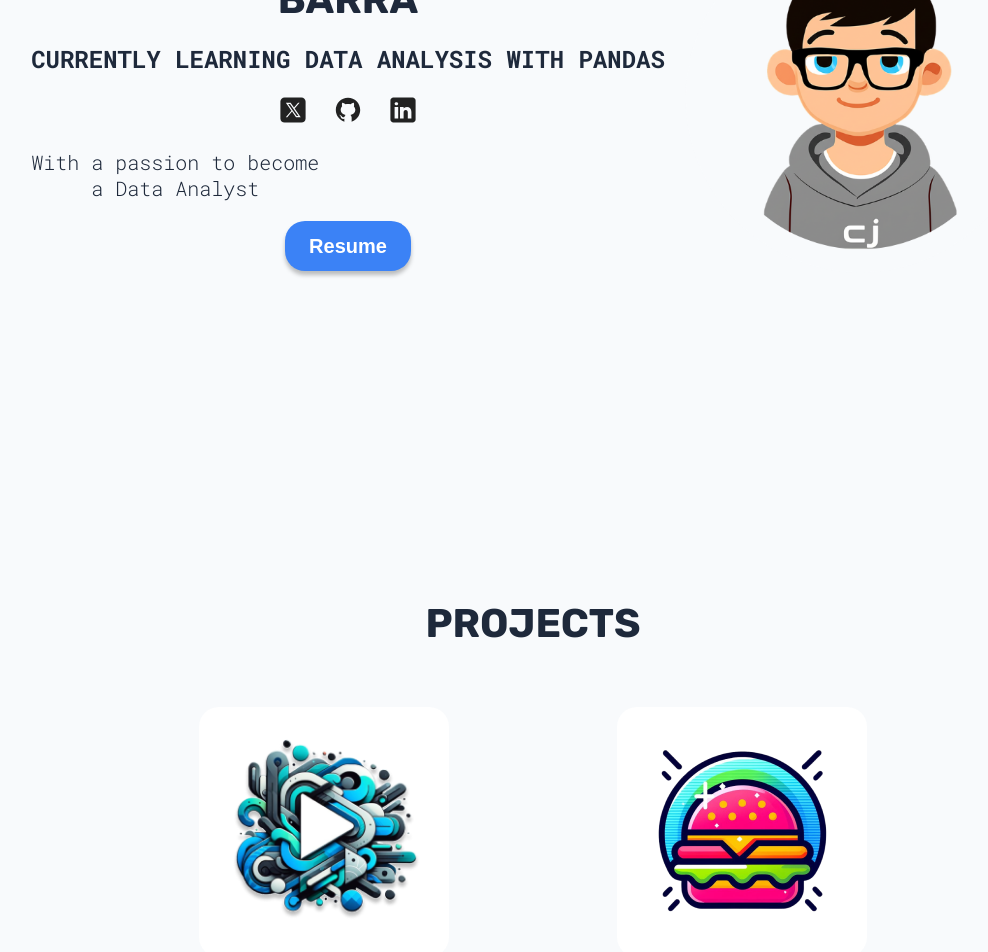
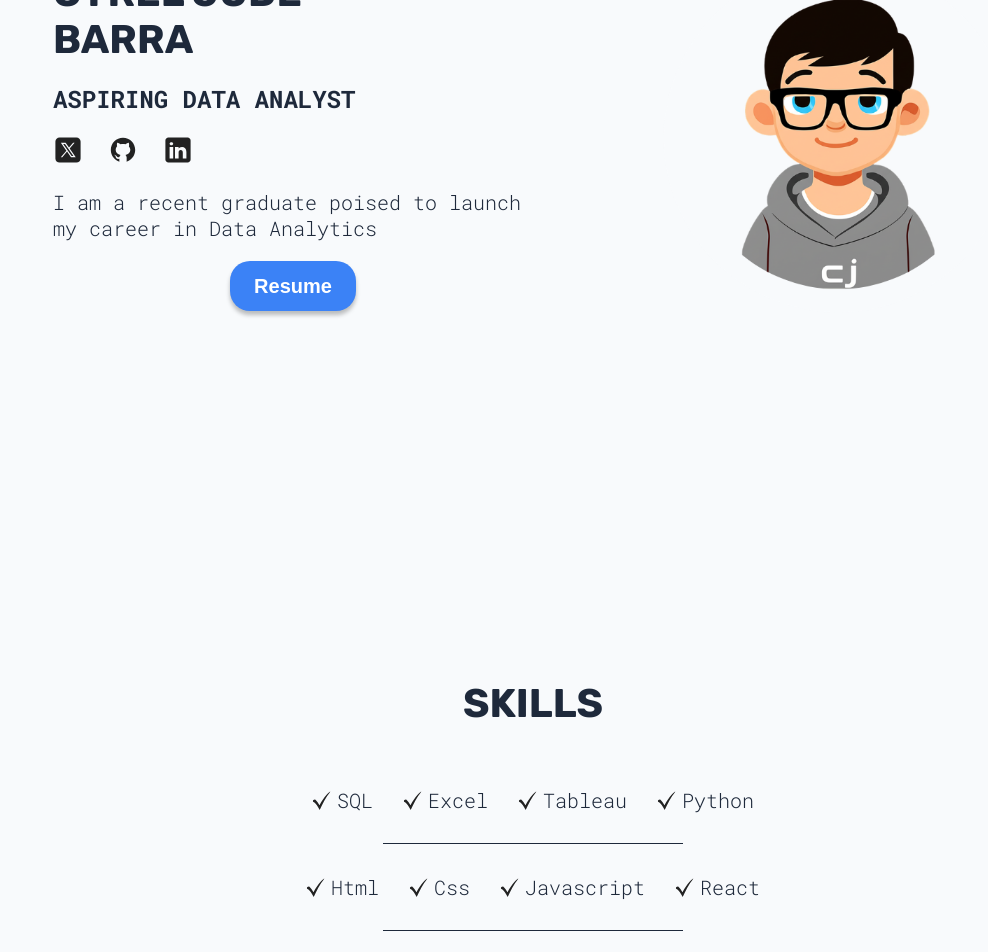
Before and after one commit to mizunate-tech/my-portfolio, a React (Vite) app: page / in a window 1280 px wide. Shown: the part 300-1252 px from the top of the page, without its empty margins (107-1095 px from the left). Built offline with nearby package versions, Linux system fonts and the light colour scheme.

Commit message:
Update details

```diff
--- a/src/App.css
+++ b/src/App.css
@@ -28,9 +28,8 @@ body {
 #root {
   display: flex;
   flex-direction: column;
-  gap: 60px;
+  gap: 30px;
 }
-
 h1,
 h2,
 h3,
--- a/src/App.jsx
+++ b/src/App.jsx
@@ -7,8 +7,8 @@ function App() {
   return (
     <>
       <Hero />
+      <Skills />
       <Projects />
-      <Skills />
       <Footer />
     </>
   );
--- a/src/sections/Hero/Hero.jsx
+++ b/src/sections/Hero/Hero.jsx
@@ -36,7 +36,7 @@ function Hero() {
           <br />
           Barra
         </h1>
-        <h2>Currently Learning Data Analysis with Pandas</h2>
+        <h2>Aspiring Data Analyst</h2>
         <span>
           <a href="https://twitter.com/mizunate" target="_blank">
             <img src={twitterIcon} alt="Twitter Icon" />
@@ -52,7 +52,7 @@ function Hero() {
           </a>
         </span>
         <p className={styles.description}>
-          With a passion to become a Data Analyst
+          I am a recent graduate poised to launch my career in Data Analytics
         </p>
         <a href={CV} download>
           <button className="hover">Resume</button>
--- a/src/sections/Hero/HeroStyle.module.css
+++ b/src/sections/Hero/HeroStyle.module.css
@@ -2,35 +2,40 @@
   display: flex;
   flex-direction: column;
   justify-content: center;
+  align-items: center;
   gap: 20px;
   text-align: center;
-  height: 100dvh;
-  min-height: 500px;
-
-  .hero {
-    max-width: 200px;
+  padding: 80px 20px;
+  min-height: calc(100dvh - 120px);
 }
 
-  span {
+.container .hero {
+  max-width: 200px;
+  width: 100%;
+  height: auto;
+}
+
+.container span {
   display: flex;
   gap: 25px;
   justify-content: center;
-
-    a {
-      margin: 0;
-
-      img {
-        width: 30px;
-      }
-    }
 }
 
-  a {
+.container span a {
+  margin: 0;
+}
+
+.container span a img {
+  width: 30px;
+  height: auto;
+}
+
+.container a {
   width: fit-content;
   align-self: center;
 }
 
-  button {
+.container button {
   background-color: var(--btn-color);
   color: var(--btn-text-color);
   border: none;
@@ -43,14 +48,13 @@
   transition: box-shadow 200ms ease-in-out, transform 200ms ease-in-out;
 }
 
-  button:hover {
+.container button:hover {
   transform: scale(1.05);
 }
 
-  button:active {
+.container button:active {
   transform: translateY(2px);
   box-shadow: 0 2px 2px rgba(0, 0, 0, 0.25);
-  }
 }
 
 .colorModeContainer {
@@ -61,6 +65,8 @@
   position: absolute;
   right: 0;
   width: 25px;
+  height: auto;
+  top: 5px;
 }
 
 .colorMode:hover {
@@ -68,7 +74,8 @@
 }
 
 .description {
-  max-width: 24ch;
+  max-width: 80%;
+  margin: 0 auto;
 }
 
 .info {
@@ -80,21 +87,33 @@
 @media (width >= 800px) {
   .container {
     flex-direction: row-reverse;
-    align-items: center;
     justify-content: space-evenly;
+    padding: 100px 50px;
+  }
 
-    .hero {
+  .container .hero {
     max-width: 350px;
-      width: 350px;
+    width: 100%;
   }
+
+  .description {
+    max-width: 40ch;
+  }
+
+  .info {
+    text-align: left;
+    align-items: flex-start;
+  }
+
+  .container h1,
+  .container h2 {
+    text-align: left;
   }
 }
 
 @media (width >= 1400px) {
-  .container {
-    .hero {
+  .container .hero {
     max-width: 400px;
-      width: 400px;
+    width: 100%;
   }
 }
-}
--- a/src/sections/Projects/Projects.jsx
+++ b/src/sections/Projects/Projects.jsx
@@ -1,6 +1,6 @@
 import React from "react";
 import styles from "../Projects/ProjectStyles.module.css";
-import viberr from "../../assets/viberr.png";
+import datawarehouse from "../../assets/data-warehouse.png";
 import freshBurger from "../../assets/fresh-burger.png";
 import ProjectCard from "../../common/ProjectCard";
 function Projects() {
@@ -10,16 +10,10 @@ function Projects() {
       {/* Projects Section*/}
       <div className={styles.projectsContainer}>
         <ProjectCard
-          src={viberr}
-          link="https://github.com"
-          h3="Viberr"
-          p="Streaming App"
-        />
-        <ProjectCard
-          src={freshBurger}
-          link="https://github.com"
-          h3="Fresh Burger"
-          p="Hamburger Restaurant"
+          src={datawarehouse}
+          link="https://github.com/mizunate-tech/sql-data-warehouse-project.git"
+          h3="Data Warehouse and Analytics"
+          p=" Develop a modern data warehouse using SQL Server to consolidate sales data, enabling analytical reporting and informed decision-making."
         />
       </div>
     </section>
--- a/src/sections/Skills/Skills.jsx
+++ b/src/sections/Skills/Skills.jsx
@@ -19,6 +19,13 @@ function Skills() {
         <SkillList src={checkMarkIcon} skill="Python" />
       </div>
       <hr />
+      <div className={styles.skillList}>
+        <SkillList src={checkMarkIcon} skill="Html" />
+        <SkillList src={checkMarkIcon} skill="Css" />
+        <SkillList src={checkMarkIcon} skill="Javascript" />
+        <SkillList src={checkMarkIcon} skill="React" />
+      </div>
+      <hr />
     </section>
   );
 }
```
Also changed, not shown: src/assets/data-warehouse.png (added), src/assets/viberr.png (deleted). Lines whose indentation alone changed are shown as unchanged.
